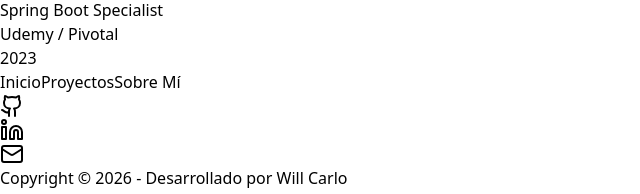
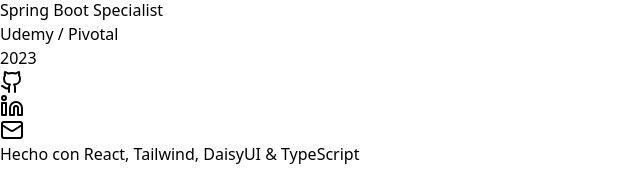
Before and after one commit to Will-Carlo/will-carlo.github.io, a React (Vite) app: page / in a window 1280 px wide. Shown: the part 6423-6617 px from the top of the page, without its empty margins (0-640 px from the left). After the commit the page ends 6589 px from the top, so only its background shows below. Built offline with nearby package versions, Linux system fonts and the light colour scheme.

Commit message:
mejoras visuales;

```diff
--- a/src/App.tsx
+++ b/src/App.tsx
@@ -30,8 +30,11 @@
         </div>
 
         <AboutSection />
+
         <ProjectsGrid />
+      </main>
         <TechMarquee />
+      <main className="max-w-6xl mx-auto px-6 md:px-12 flex flex-col gap-32 pb-32">
         <Certifications />
 
       </main>
--- a/src/components/Footer.tsx
+++ b/src/components/Footer.tsx
@@ -4,11 +4,6 @@
   return (
     // Quitamos 'rounded' y 'mt-10' para que sea una franja completa
     <footer className="footer footer-center p-10 bg-base-200 text-base-content w-full">
-      <div className="grid grid-flow-col gap-4">
-        <a href="#home" className="link link-hover">Inicio</a>
-        <a href="#projects" className="link link-hover">Proyectos</a>
-        <a href="#about" className="link link-hover">Sobre Mí</a>
-      </div>
       <div>
         <div className="grid grid-flow-col gap-4">
           {profile.socials.map((social, idx) => (
@@ -17,9 +12,6 @@
              </a>
           ))}
         </div>
-      </div>
-      <div>
-        <p>Copyright © {new Date().getFullYear()} - Desarrollado por {profile.name}</p>
         <p className="text-xs opacity-50">Hecho con React, Tailwind, DaisyUI & TypeScript</p>
       </div>
     </footer>
```
